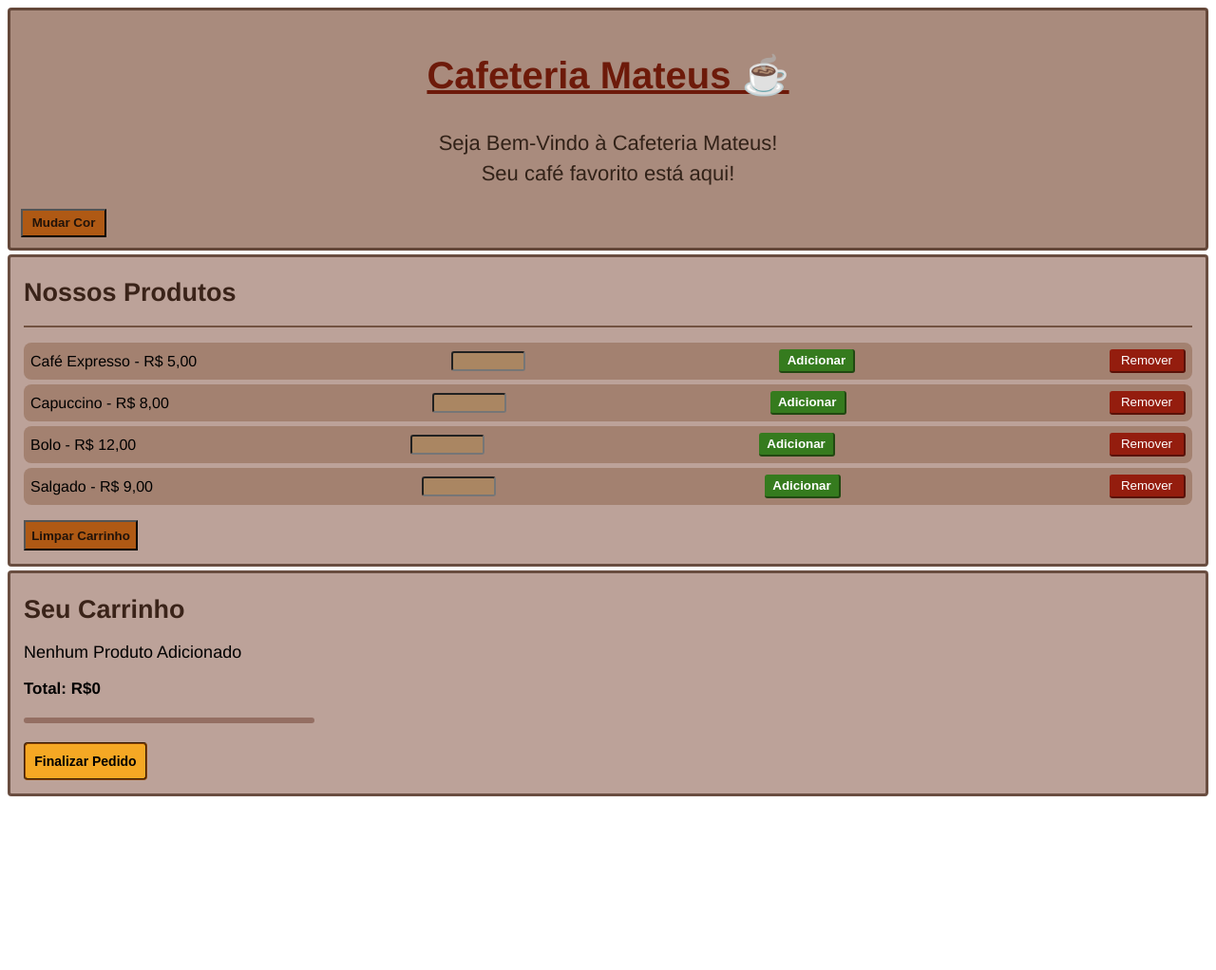
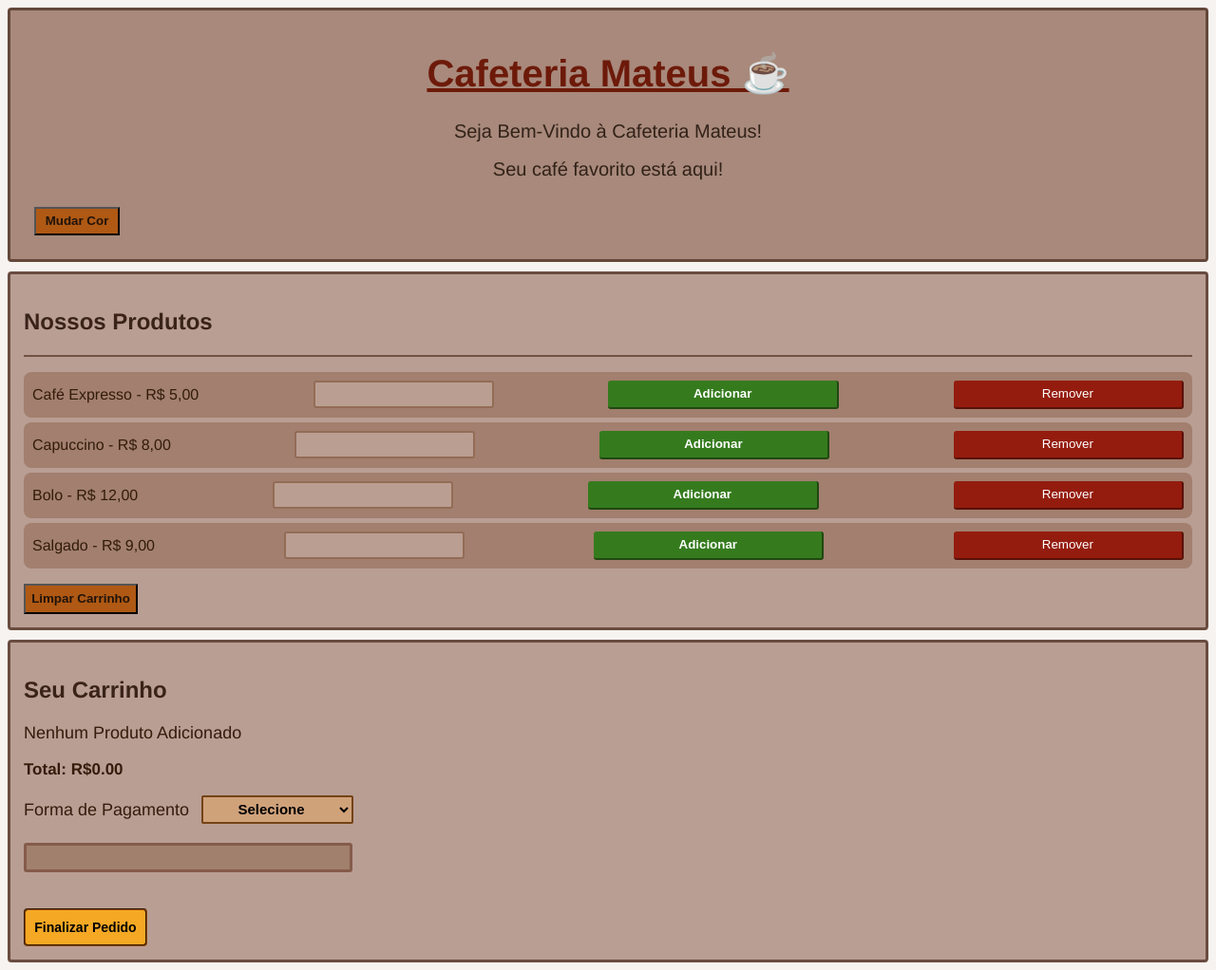
Before and after one commit to mateusoliveira3107/projetos, a plain HTML site: page cafeteriaMateus/index.html in a window 1280 px wide. Shown: the whole page at 95% size. Before the commit the page ends 847 px from the top, so only its background shows below. Drawn offline with Linux system fonts and the light colour scheme.

Commit message:
14/09/26 Adicionando seleção de método de pagamento com select

```diff
--- a/cafeteriaMateus/index.html
+++ b/cafeteriaMateus/index.html
@@ -53,10 +53,20 @@
         <section class="secaoCarrinho">
             <h2>Seu Carrinho</h2>
             <p id="carrinho">Nenhum Produto Adicionado</p>
-            <p id="total">Total: R$0</p>
+            <p id="total">Total: R$0.00</p>
+
+            <label for="formaPagamento">Forma de Pagamento</label>
+
+            <select id="formaPagamento">
+                <option value="">Selecione</option>
+                <option value="Dinheiro">Dinheiro</option>
+                <option value="Cartão">Cartão</option>
+                <option value="Pix">Pix</option>
+            </select>
 
             <div id="resumo"></div>
 
+            <br>
             <button id="botaoFinalizar">Finalizar Pedido</button>
         </section>
     </main>
--- a/cafeteriaMateus/script.js
+++ b/cafeteriaMateus/script.js
@@ -26,6 +26,9 @@ const botaoFinalizar = document.getElementById('botaoFinalizar');
 
 // pegal elemento div 'resumo'
 const resumo = document.getElementById('resumo');
+
+// elemento para o select forma de pagamento
+const formaPagamento = document.getElementById('formaPagamento')
 
 let cafe = document.getElementById('addrmvCafeExpresso');
 let capuccino = document.getElementById('addrmvCapuccino');
@@ -101,6 +104,7 @@ function adicionarProduto(p, qntd) {
     const produtoEscolhido = produtosCarrinho.find(function(produto) {
         return produto.nome === p;  // Só vai retornar o produto que tiver nome igual ao p (o que a pessoa inseriu na função);
     });
+
     if (produtoEscolhido) {
         produtoEscolhido.quantidade += qntd;
         console.log(`\nVocê adicionou ${p}`);
@@ -213,9 +217,9 @@ function mostrarResumo() {
             console.log(`Subtotal: R$${(produto.quantidade * produto.preco).toFixed(2)}`);
             valorTotal += (produto.quantidade * produto.preco);
 
-            resumo.innerHTML += `<p>${produto.nome}</p>`;
-            resumo.innerHTML += `<p>Quantidade: ${produto.quantidade}</p>`;
-            resumo.innerHTML += `<p>Subtotal: R$${produto.quantidade * produto.preco}</p><br>`;
+            resumo.innerHTML += `<p class="produtos">${produto.nome}</p>`;
+            resumo.innerHTML += `<p class="produtos">Quantidade: ${produto.quantidade}</p>`;
+            resumo.innerHTML += `<p class="produtos">Subtotal: R$${(produto.quantidade * produto.preco).toFixed(2)}</p><br>`;
         };
     };
 
@@ -230,6 +234,7 @@ function mostrarResumo() {
     resumo.innerHTML += `<p class="resumoTexto">Valor Total: R$${valorTotal.toFixed(2)}</p>`
     resumo.innerHTML += `<p class="resumoTexto">Desconto: R$${valorDesconto.toFixed(2)}</p>`
     resumo.innerHTML += `<p class="resumoTexto">Valor Final: R$${valorFinal.toFixed(2)}</p>`
+    resumo.innerHTML += `<p class="resumoTexto">Método de Pagamento: ${formaPagamento.value}`
     resumo.innerHTML += `<button id="fecharResumo">Fechar Resumo</button>`
 
     // botao de fechar a div 'resumo'
@@ -246,10 +251,10 @@ botaoFinalizar.addEventListener("click", function() {
     if (valorCarrinho === 0) {
         carrinho.textContent = "Carrinho vazio";
     } else {
-        resumo.style.backgroundColor = "rgb(149, 110, 87, 0.616)";
-        resumo.style.padding = "20px";
-        resumo.style.paddingTop = "5px";
-        resumo.style.paddingBottom = "5px";
+        if (formaPagamento.value == "") {
+            console.log("Informe o método de pagamento");
+            resumo.innerHTML += "<p id='informePagamento'>Informe o método de pagamento</p>"
+        } else {
             mostrarResumo()
             for (let produto of produtosCarrinho) {
                 produto.quantidade = 0;
@@ -258,6 +263,7 @@ botaoFinalizar.addEventListener("click", function() {
             carrinho.textContent = "Pedido finalizado!";
             for (let i of inputs) {
                 i.value = ""
+            };
         };
     };
 });
@@ -271,22 +277,27 @@ for (let i = 0; i < botoes.length; i++) {
         const inputProduto = pegarProduto(produto);
         const quantidade = Number(inputProduto.value);
 
+        if (quantidade <= 0) {
+            console.log(`Quantidade inválida`);
+            carrinho.textContent = "Quantidade inválida"
+        } else {
             if (acao === "Adicionar") {
                 const resultado = adicionarProduto(produto, quantidade);
                 if (resultado === false) {
                     carrinho.textContent = ("Produto não encontrado");
                 } else {
                     atualizarCarrinho(produtosCarrinho);
-            }
+                };
             } else if (acao === "Remover") {
                 const resultado = removerProduto(produto, quantidade);
                 if (resultado === false) {
                     carrinho.textContent = (`Quantidade insuficiente de ${produto} no carrinho`);
                 } else {
                     atualizarCarrinho(produtosCarrinho);
-            }
+                };
             } else {
                 console.log("Valor Inválido");
+            };
         }
 
         // carrinho.textContent = produtosCarrinho.join(" | ");
--- a/cafeteriaMateus/style.css
+++ b/cafeteriaMateus/style.css
@@ -1,24 +1,25 @@
 body {
     font-family: 'Franklin Gothic Medium', 'Arial Narrow', Arial, sans-serif;
+    background-color: #f7f3f0;
 }
 
 h1 {
     text-align: center;
     font-size: 34px;
     text-decoration: underline;
-    line-height: 80px;
+    line-height: 1.2;
 }
 
 #subtitulo, #bemVindo {
-    font-size: 22px;
+    font-size: 20px;
     text-align: center;
     color: rgba(33, 19, 10, 0.878);
-    line-height: 10px;
+    line-height: 1;
 }
 
 header {
     background-color: rgba(153, 118, 101, 0.845);
-    padding: 1px;
+    padding: 15px;
     border-radius: 4px;
     border-color: rgba(77, 49, 34, 0.746);
     border-style: solid;
@@ -27,18 +28,18 @@ header {
 
 section {
     padding: 14px;
-    padding-top: 2px;
     background-color: rgba(152, 111, 97, 0.645);
     border-radius: 4px;
     border-width: 3px;
     border-style: solid;
     border-color: rgb(77, 49, 34, 0.746);
-    margin-top: 4px;
+    margin-top: 10px;
 }
+
 h2 {
     color: rgba(51, 28, 18, 0.948);
-    font-size: 27px;
-    line-height: 26px;
+    font-size: 24px;
+    line-height: 1.3;
 }
 
 button {
@@ -46,7 +47,9 @@ button {
     padding: 2px;
     height: 25px;
     width: 80px;
+    cursor: pointer;
 }
+
 
 #botaoMudarCor {
     margin: 10px;
@@ -55,11 +58,13 @@ button {
     background-color: rgb(175, 89, 20);
     color: rgb(33, 19, 10);
     font-weight: bold;
+    cursor: pointer;
 }
 
 #carrinho {
     white-space: pre-line;
     font-size: 18px;
+    color: rgb(51, 28, 10);
 }
 
 .botaoLimpar {
@@ -68,6 +73,7 @@ button {
     background-color: rgba(175, 89, 20);
     color: rgb(33, 19, 10);
     font-weight: bold;
+    cursor: pointer;
 }
 
 .botaoAdicionar {
@@ -80,6 +86,9 @@ button {
     border-color: rgba(94, 41, 26, 0.419);
     border-left: none;
     border-top: none;
+    width: 20%;
+    height: 30px;
+    cursor: pointer;
 }
 
 .botaoRemover {
@@ -91,11 +100,15 @@ button {
     border-color: rgba(94, 41, 26, 0.419);
     border-left: none;
     border-top: none;
+    width: 20%;
+    height: 30px;
+    cursor: pointer;
 }
 
 #total {
     font-weight: bold;
     font-size: 17px;
+    color: rgb(51, 28, 10);
 }
 
 #botaoFinalizar {
@@ -108,13 +121,14 @@ button {
     background-color: rgb(245, 168, 36);
     font-weight: bold;
     font-size: 14px;
+    cursor: pointer;
 }
 
 .linhaSeparacao {
     background-color: rgb(114, 82, 65);
     border: none;
     height: 2px;
-    margin-top: 1px;
+    margin-top: 10px;
     margin-bottom: 15px;
 }
 
@@ -122,17 +136,21 @@ li {
     display: flex;
     justify-content: space-between;
     align-items: center;
-    padding: 7px;
+    padding: 9px;
     margin-bottom: 5px;
     background-color: rgba(149, 110, 87, 0.616);
     border-radius: 8px;
 }
+
+span {
+    color: rgb(51, 28, 10);
+}
+
 ul {
     padding: 0;
 }
 
 #resumo {
-    line-height: 1px;
     width: 300px;
     font-size: 18px;
     border-radius: 3px;
@@ -140,13 +158,22 @@ ul {
     margin-bottom: 20px;
     border-style: solid;
     border-color: rgba(94, 41, 26, 0.419);
+    background-color: rgb(149, 110, 87, 0.616);
+    padding: 20px;
+    padding-top: 10px;
+    padding-bottom: 15px;
+}
+
+.produtos {
+    color: rgb(51, 28, 10);
+    line-height: 3px;
 }
 
 .resumoPedido {
     font-size: 20px;
-    color: rgba(51, 28, 18, 0.961);
-    padding-bottom: 15px;
-    margin-top: 20px;
+    color: rgb(51, 28, 10);
+    padding-bottom: 10px;
+    margin-top: 10px;
     text-decoration: underline;
 }
 
@@ -154,25 +181,62 @@ ul {
     font-weight: bold;
     font-size: 16px;
     display: flex;
+    color: rgb(51, 28, 10);
     justify-content: space-between;
 }
 
 #fecharResumo {
     background-color: rgba(237, 112, 10, 0.238);
     border: 1px solid rgb(92, 48, 28);
-    color: rgb(47, 27, 14);
+    color: rgb(51, 28, 10);
     border-radius: 4px;
     font-weight: bold;
     font-size: 14px;
     width: 120px;
     height: 35px;
     margin: 5px;
+    margin-top: 10px;
     margin-left: 0;
+    cursor: pointer;
 }
 
 .addRmv {
-    background-color: rgba(210, 164, 0, 0.127);
-    width: 70px;
+    background-color: rgba(242, 233, 228, 0.3);
+    height: 23px;
     border-radius: 3px;
     text-align: right;
+    width: 15%;
+    border-width: 2px;
+    border-color: rgba(110, 61, 28, 0.505);
+    border-style: solid;
 }
+
+label {
+    font-size: 18px;
+    color: rgb(51, 28, 10);
+}
+
+select {
+    background-color: rgba(253, 168, 71, 0.335);
+    height: 30px;
+    width: 160px;
+    text-align: center;
+    border-radius: 2px;
+    border: solid 2px rgb(117, 67, 21);
+    font-size: 15px;
+    font-weight: bold;
+    margin-left: 8px;
+    cursor: pointer;
+}
+
+option {
+    background-color: rgba(215, 161, 141, 0.437);
+    font-weight: bold;
+}
+
+#informePagamento {
+    font-size: 20px;
+    color: red;
+    height: 0;
+    padding-bottom: 20px;
+}
```
Lines whose indentation alone changed are shown as unchanged.
